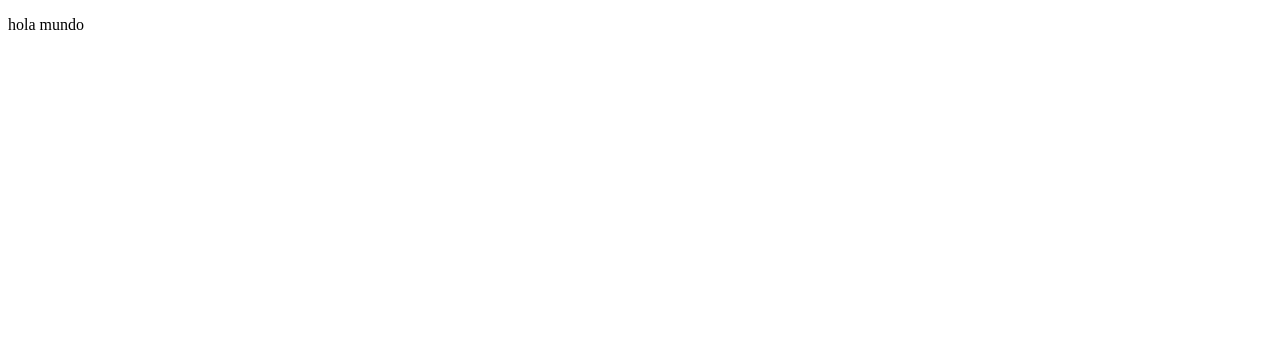
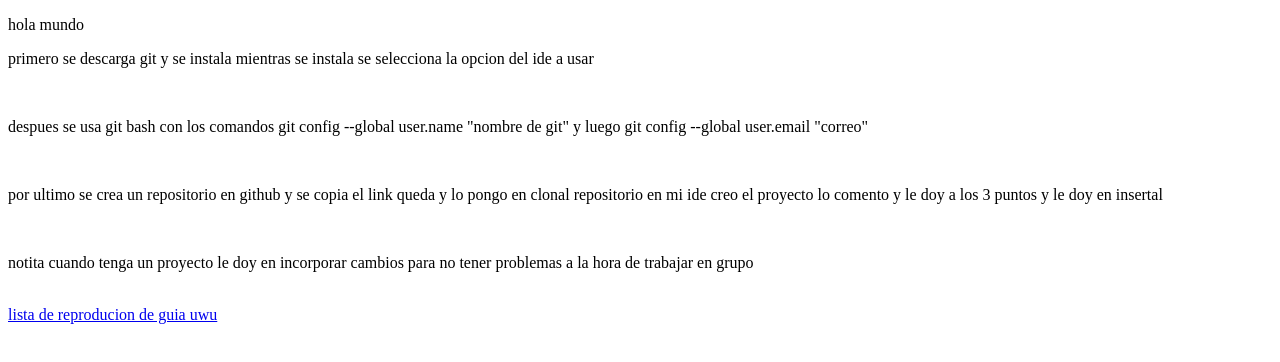
Before and after one commit to Alejandro-Sedano/Como-subir, a plain HTML site: page index.html in a window 1280 px wide. Drawn offline with Linux system fonts and the light colour scheme.

Commit message:
pasitos agregados para subir proyectos

```diff
--- a/index.html
+++ b/index.html
@@ -8,5 +8,16 @@
 </head>
 <body>
     <p>hola mundo </p>
+    <p>primero se descarga git y se instala mientras se instala se selecciona la opcion del ide a usar</p>
+    <br>
+    <p>despues se usa git bash con los comandos git config --global user.name "nombre de git" y luego git config --global user.email "correo"</p>
+    <br>
+    <p>por ultimo se crea un repositorio en github y se copia el link queda y lo pongo en clonal repositorio en mi ide creo el proyecto lo comento y le doy a los 3 puntos y le doy en insertal</p>
+    <br>
+    <p>notita
+        cuando tenga un proyecto le doy en incorporar cambios para no tener problemas a la hora de trabajar en grupo
+    </p>
+    <br>
+    <a href="https://youtube.com/playlist?list=PLxGm1md6dKG73lJNRTyuFi5rek6Jh2N5v">lista de reproducion de guia uwu</a>
 </body>
 </html>
```
